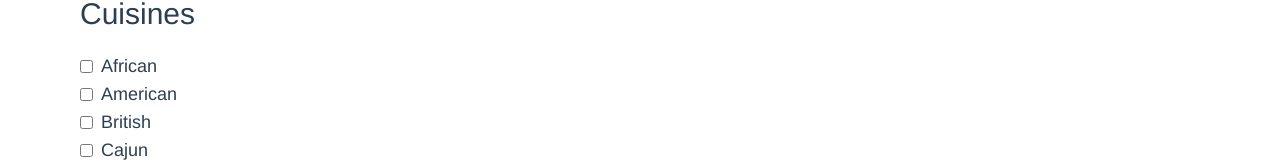
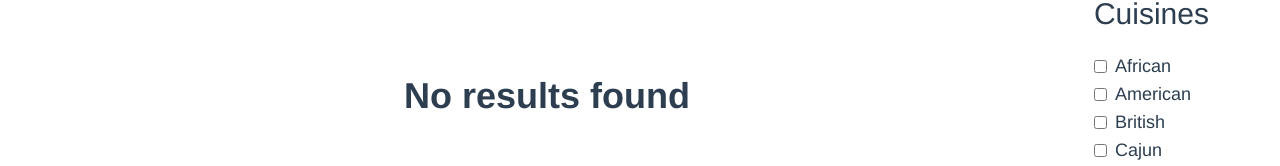
Before and after one commit to nagisaando/recipe-website, a Vue app: page / in a window 1280 px wide. Shown: the part 374-540 px from the top of the page. Built offline with nearby package versions, Linux system fonts and the light colour scheme; no server answers.

Commit message:
added no result found message

```diff
--- a/src/components/RecipeCard.vue
+++ b/src/components/RecipeCard.vue
@@ -1,7 +1,10 @@
 <template>
-  <router-link :to="`/${recipeInfo.id}`">
+  <router-link
+    :to="`/${recipeInfo.id}`"
+    class="hover:opacity-70 transition-all duration-100 ease-in"
+  >
     <img :src="recipeInfo.image" :alt="recipeInfo.title" class="object-cover object-center" />
-    <h1 class="text-xl mt-2">{{ recipeInfo.title }}</h1>
+    <h1 class="text-xl mt-2 font-semibold">{{ recipeInfo.title }}</h1>
   </router-link>
 </template>
 
--- a/src/components/RecipeList.vue
+++ b/src/components/RecipeList.vue
@@ -1,8 +1,11 @@
 <template>
-  <div>
-    <div class="grid gap-y-10 md:gap-5 md:grid-cols-2 lg:grid-cols-3 | mb-20">
+  <div class="mb-20 | flex-grow">
+    <div class="grid gap-y-10 md:gap-5 md:grid-cols-2 lg:grid-cols-3">
       <Recipe-card v-for="recipe in recipeList" :key="recipe.id" :recipeInfo="recipe" />
     </div>
+    <h2 v-if="recipeList.length === 0" class="text-4xl text-center font-semibold mt-20">
+      No results found
+    </h2>
   </div>
 </template>
 
```
